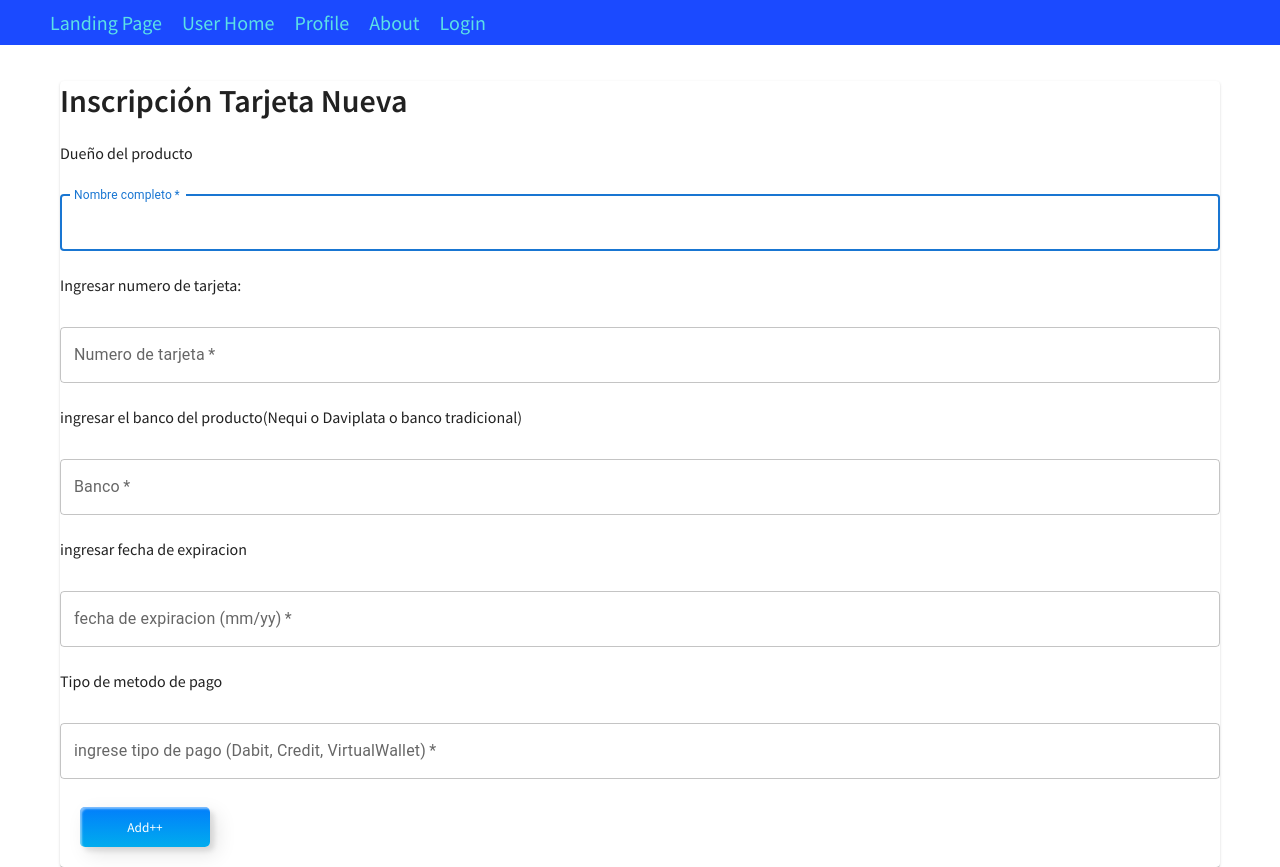
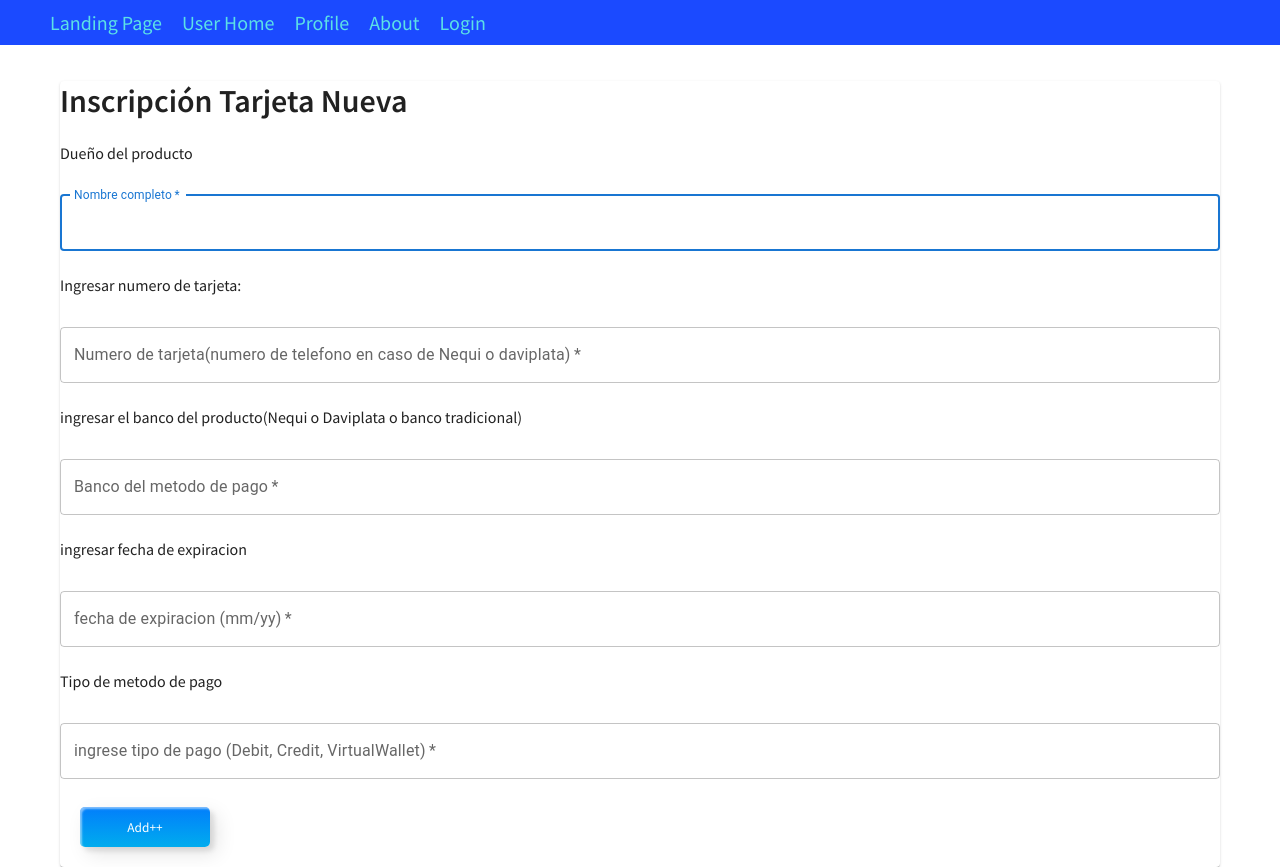
Before and after one commit to PoolWheels/PoolWheels-Front, a React (Create React App) app: page /profile/paymethods/newpaymethodspage in a window 1280 px wide. Built offline with nearby package versions, Linux system fonts and the light colour scheme.

Commit message:
Correccion new paymeth

```diff
--- a/src/components/PayMethodFormComponent.js
+++ b/src/components/PayMethodFormComponent.js
@@ -99,7 +99,7 @@ export default function Paymethodform(){
                         required
                         fullWidth
                         name="number"
-                        label="Numero de tarjeta"
+                        label="Numero de tarjeta(numero de telefono en caso de Nequi o daviplata)"
                         type="cardnumber"
                         id="number"
                         autoComplete="current-number"
@@ -110,7 +110,7 @@ export default function Paymethodform(){
                         required
                         fullWidth
                         name="bank"
-                        label="Banco"
+                        label="Banco del metodo de pago"
                         type="bank"
                         id="bank"
                         autoComplete="current-bank"
@@ -132,7 +132,7 @@ export default function Paymethodform(){
                         required
                         fullWidth
                         name="type"
-                        label="ingrese tipo de pago (Dabit, Credit, VirtualWallet)"
+                        label="ingrese tipo de pago (Debit, Credit, VirtualWallet)"
                         type="type"
                         id="type"
                         autoComplete="current-type"
```
